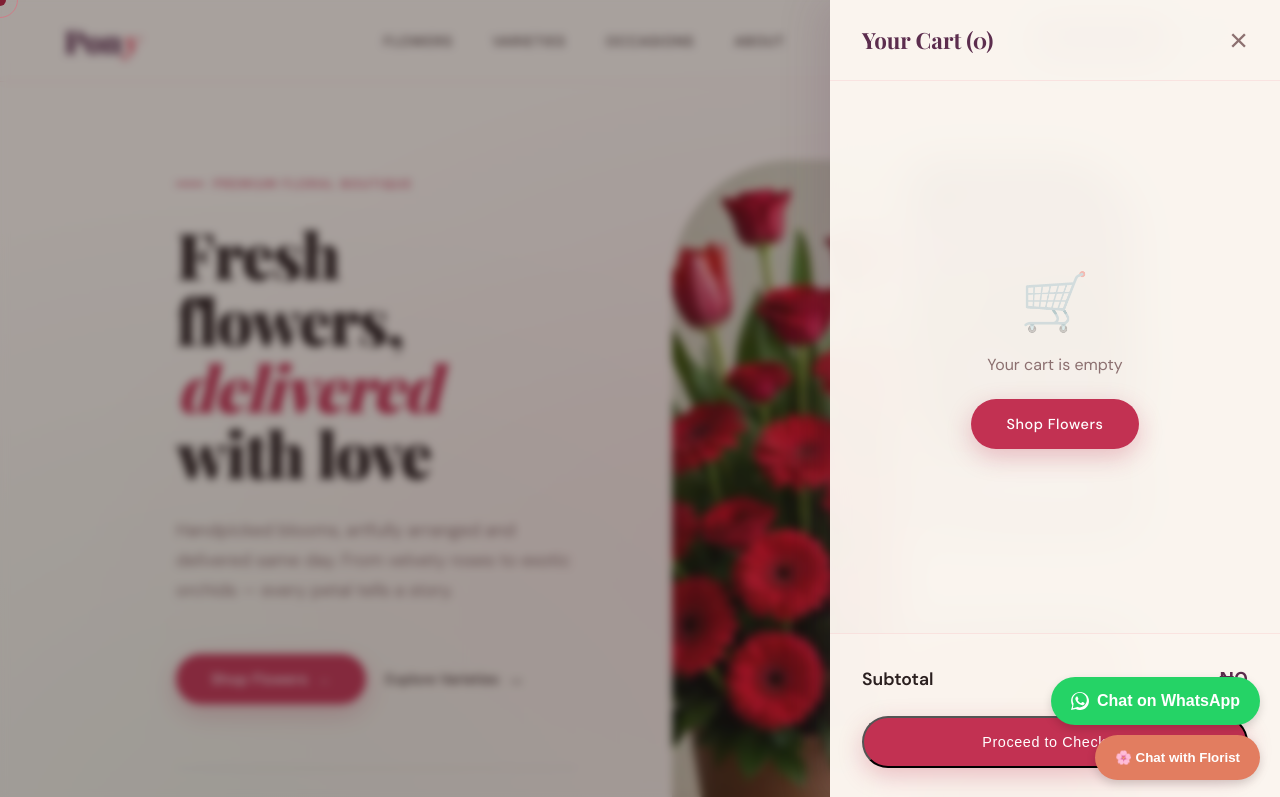
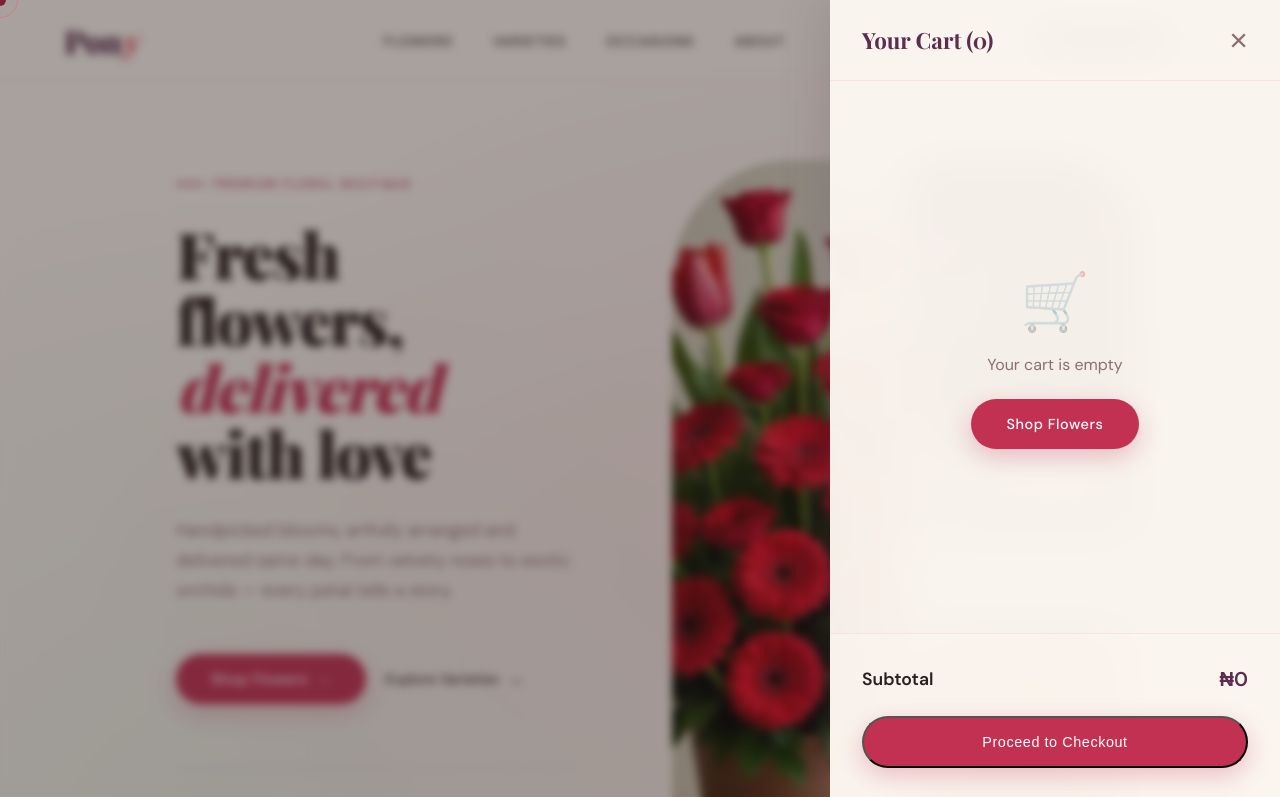
Before and after one commit to mercy-devsecops/Pony_Website, a plain HTML site: page index.html in a window 1280 px wide. Both pictures are taken after a click on the button "Shopping Cart". Shown: the top 797 px of the page. Drawn offline with nearby package versions, Linux system fonts and the light colour scheme; no server answers; a web font is replaced by a local one.

Commit message:
I Adjusted  Whatsapp integration and the Ai Florist Chatbot Position

```diff
--- a/index.html
+++ b/index.html
@@ -2703,12 +2703,18 @@
     overlay.classList.add('active');
     modal.classList.add('active');
     document.body.style.overflow = 'hidden';
+    if (typeof updateFloatingWidgetsVisibility === 'function') {
+      updateFloatingWidgetsVisibility();
+    }
   }
 
   function closeModal(modal, overlay) {
     overlay.classList.remove('active');
     modal.classList.remove('active');
     document.body.style.overflow = '';
+    if (typeof updateFloatingWidgetsVisibility === 'function') {
+      updateFloatingWidgetsVisibility();
+    }
   }
 
   /* ──── SHOPPING CART STATE & LOGIC ──── */
@@ -2848,17 +2854,51 @@
     cartDrawer.classList.add('active');
     cartDrawerOverlay.classList.add('active');
     document.body.style.overflow = 'hidden';
+    updateFloatingWidgetsVisibility();
   }
 
   function closeCartDrawer() {
     cartDrawer.classList.remove('active');
     cartDrawerOverlay.classList.remove('active');
     document.body.style.overflow = '';
+    updateFloatingWidgetsVisibility();
   }
 
   document.getElementById('cartBtn').addEventListener('click', openCartDrawer);
   document.getElementById('closeCartBtn').addEventListener('click', closeCartDrawer);
   cartDrawerOverlay.addEventListener('click', closeCartDrawer);
+
+  // Floating AI & WhatsApp Widgets visibility control
+  function updateFloatingWidgetsVisibility() {
+    const container = document.getElementById('ai-chat-container');
+    if (!container) return;
+
+    const cartOpen = cartDrawer && cartDrawer.classList.contains('active');
+    const checkoutFormOpen = document.getElementById('checkoutFormModal')?.classList.contains('active');
+    const checkoutSuccessOpen = document.getElementById('checkoutModal')?.classList.contains('active');
+
+    // Hide if scroll is near the bottom of the page (footer area)
+    const scrollPosition = window.innerHeight + window.scrollY;
+    const threshold = document.documentElement.scrollHeight - 350; // 350px from page bottom
+    const nearBottom = scrollPosition >= threshold;
+
+    if (cartOpen || checkoutFormOpen || checkoutSuccessOpen || nearBottom) {
+      container.style.opacity = '0';
+      container.style.transform = 'translateY(20px)';
+      container.style.pointerEvents = 'none';
+      container.style.visibility = 'hidden';
+    } else {
+      container.style.opacity = '1';
+      container.style.transform = 'translateY(0)';
+      container.style.pointerEvents = 'auto';
+      container.style.visibility = 'visible';
+    }
+  }
+
+  window.addEventListener('scroll', updateFloatingWidgetsVisibility);
+  window.addEventListener('resize', updateFloatingWidgetsVisibility);
+  // Initial run
+  setTimeout(updateFloatingWidgetsVisibility, 100);
 
   let activeCategory = 'all'; // track active category tab
 
@@ -3451,7 +3491,7 @@
 </script>
 
   <!-- Floating AI Chat Bot -->
-<div id="ai-chat-container" style="position: fixed; bottom: 20px; right: 20px; z-index: 1000; font-family: Arial, sans-serif; display: flex; flex-direction: column; align-items: flex-end;">
+<div id="ai-chat-container" style="position: fixed; bottom: 20px; right: 20px; z-index: 1000; font-family: Arial, sans-serif; display: flex; flex-direction: column; align-items: flex-end; transition: opacity 0.3s ease, transform 0.3s ease, visibility 0.3s;">
     <!-- WhatsApp Widget Button -->
     <a href="https://wa.me/2348012345678?text=Hello%20Pony%20Flowers,%20I'd%20like%20to%20inquire%20about%20flowers!" target="_blank" id="whatsapp-widget-btn" style="background-color: #25D366; color: white; border: none; padding: 15px 20px; border-radius: 50px; cursor: pointer; box-shadow: 0 4px 10px rgba(0,0,0,0.15); font-weight: bold; text-decoration: none; display: flex; align-items: center; gap: 8px; margin-bottom: 10px; transition: transform 0.2s, background-color 0.2s;">
         <svg width="18" height="18" viewBox="0 0 24 24" fill="currentColor">
```
